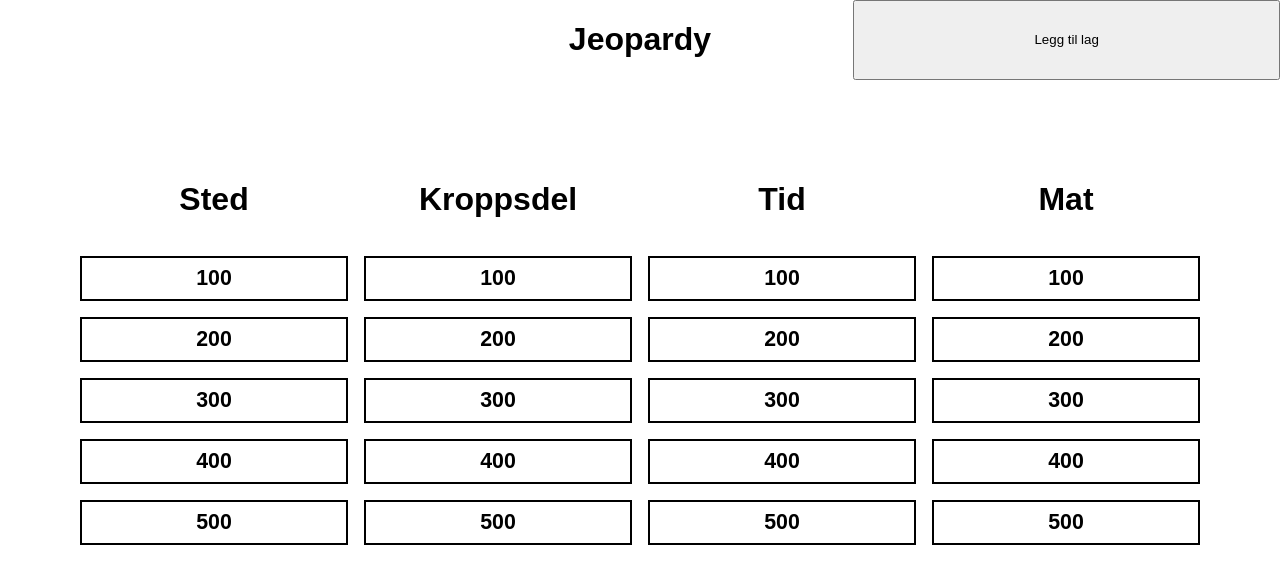
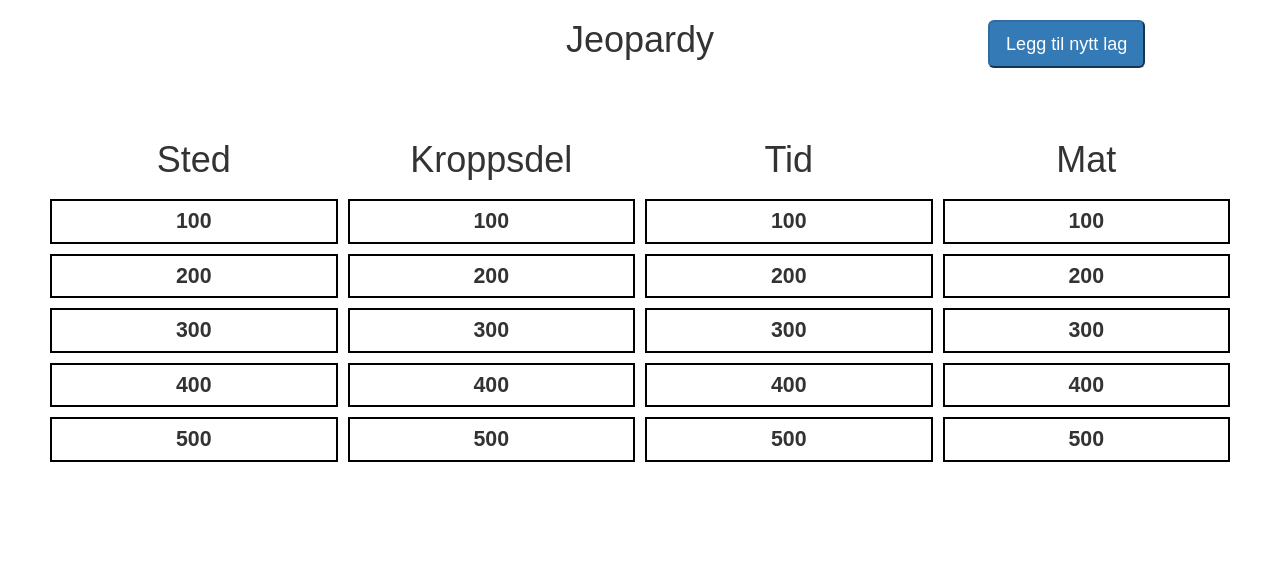
Before and after one commit to thomasrognes/jeopardy, a React (Create React App) app: page / in a window 1280 px wide. Shown: the top 584 px of the page. Built offline with nearby package versions, Linux system fonts and the light colour scheme.

Commit message:
Refactor

```diff
--- a/public/index.html
+++ b/public/index.html
@@ -8,16 +8,7 @@
       name="description"
       content="Web site created using create-react-app"
     />
-    <link rel="apple-touch-icon" href="%PUBLIC_URL%/logo192.png" />
-    <!--
-      Notice the use of %PUBLIC_URL% in the tags above.
-      It will be replaced with the URL of the `public` folder during the build.
-      Only files inside the `public` folder can be referenced from the HTML.
-
-      Unlike "/favicon.ico" or "favicon.ico", "%PUBLIC_URL%/favicon.ico" will
-      work correctly both with client-side routing and a non-root public URL.
-      Learn how to configure a non-root public URL by running `npm run build`.
-    -->
+    <link rel="stylesheet" href="https://maxcdn.bootstrapcdn.com/bootstrap/3.4.1/css/bootstrap.min.css">
     <title>Jeopardy</title>
   </head>
   <body>
--- a/src/App.css
+++ b/src/App.css
@@ -1,4 +1,5 @@
 .App {
   text-align: center;
   font-family: Arial, Courier, Helvetica, serif;
+  height: 100vh;
 }
--- a/src/App.js
+++ b/src/App.js
@@ -1,4 +1,5 @@
 import "./App.css";
+import "./utilities/utilities.css"
 import { Board } from "./components/Board/Board";
 import { Header } from "./components/Header/Header";
 
--- a/src/components/Header/Header.css
+++ b/src/components/Header/Header.css
@@ -2,3 +2,12 @@
   display: grid;
   grid-template-columns: repeat(3, 1fr);
 }
+
+.header-button-content{
+  margin-top: 2rem;
+}
+
+.header-button{
+  background-color: red;
+  padding: 1rem;
+}
--- a/src/components/Header/Header.js
+++ b/src/components/Header/Header.js
@@ -13,7 +13,14 @@ export function Header() {
     <header className="header">
       <div />
       <h1>Jeopardy</h1>
-      <button onClick={() => setIsModalOpen(true)}>Legg til lag</button>
+      <div className="header-button-content">
+        <button
+          className="btn-primary btn-lg"
+          onClick={() => setIsModalOpen(true)}
+        >
+          Legg til nytt lag
+        </button>
+      </div>
       {isModalOpen && (
         <Modal
           title={"Legg til lagnavn"}
--- /dev/null
+++ b/src/utilities/utilities.css
@@ -0,0 +1,8 @@
+/* Denne klassen fjerne default <button> style som kommer som default i browsere */
+.remove-button-style {
+    padding: 0;
+    border: none;
+    background-color: inherit;
+    cursor: pointer;
+    color: inherit;
+}
```
Also changed, not shown: src/components/PlusIcon/PlusIcon.js (added, +12 -0 lines).
